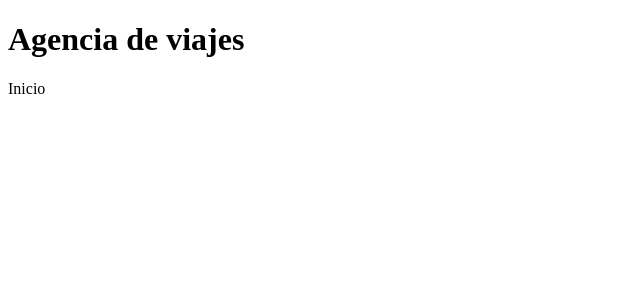
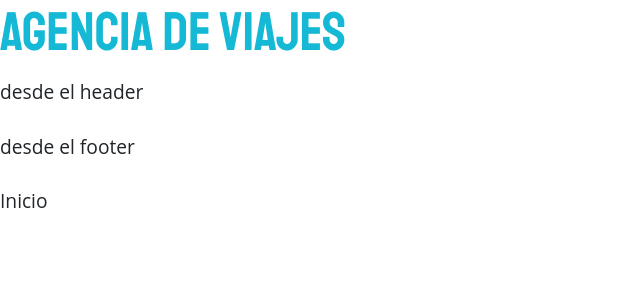
Before and after one commit to BryanJGomez/agenciaViajes, a Node server app: page / in a window 1280 px wide. Shown: the top 300 px of the page, without its empty margins (0-640 px from the left). Run offline with Node 20, Linux system fonts and the light colour scheme.

Commit message:
agregando stilos y fuentes de google y archivios header y footer

```diff
--- /dev/null
+++ b/views/layout/footer.pug
@@ -0,0 +1 @@
+p desde el footer
--- /dev/null
+++ b/views/layout/header.pug
@@ -0,0 +1,3 @@
+h1 Agencia de viajes
+
+p desde el header
--- a/views/layout/index.pug
+++ b/views/layout/index.pug
@@ -3,7 +3,12 @@ html(lang="en")
     head
         meta(charset="UTF-8")
         meta(name="viewport", content="width=device-width, initial-scale=1.0")
-        title Document
+        title Agenica De Viajes
+        link(rel="stylesheet", href="https://fonts.googleapis.com/css2?family=Covered+By+Your+Grace&family=Staatliches&display=swap")
+        link(rel="stylesheet", href="/css/bootstrap.css")
+        link(rel="stylesheet", href="/css/style.css")
+
     body
-        h1 Agencia de viajes
-        block contenido
+         include header
+         include footer
+         block contenido
--- a/views/nosotros.pug
+++ b/views/nosotros.pug
@@ -1,4 +1,3 @@
 extends ./layout/index.pug
 block contenido
     p Nosotros
-    img(src="../public/img/cupon.jpg")
```
